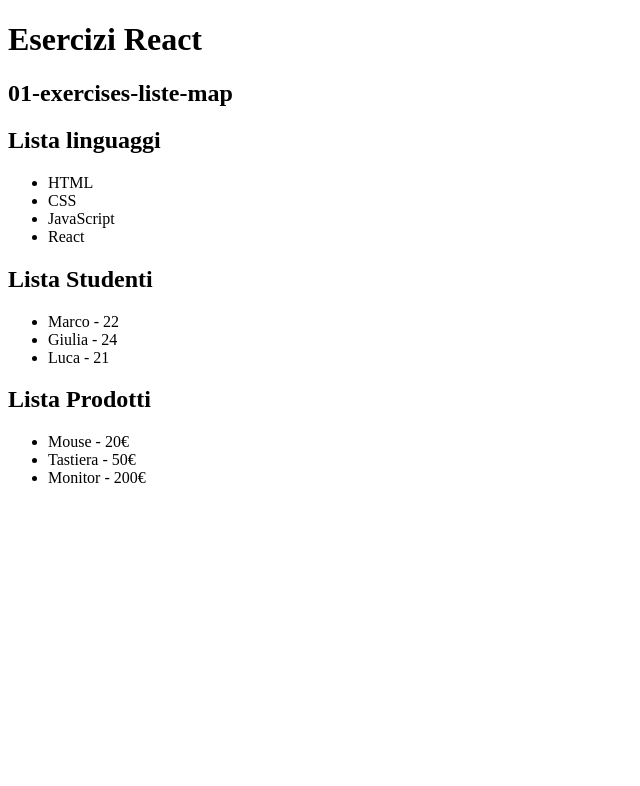
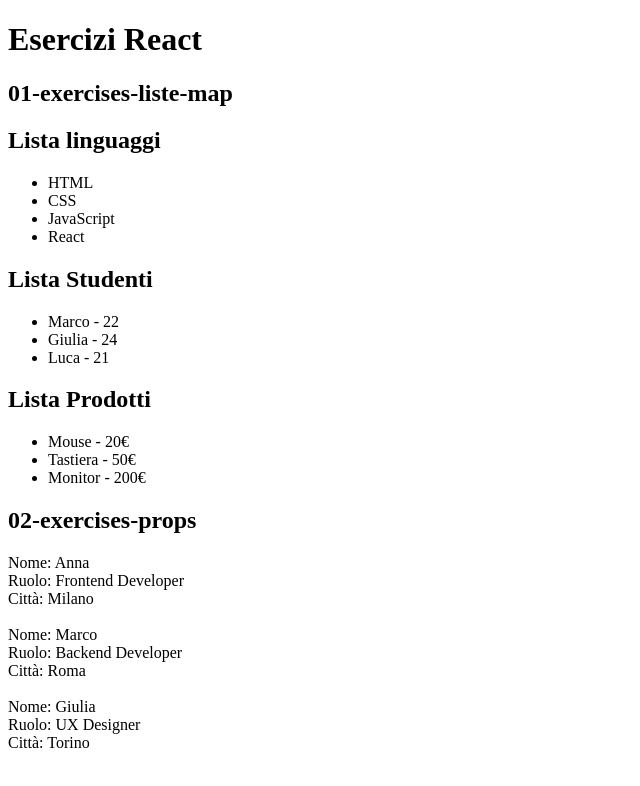
Before and after one commit to Damiana-Arangio/react-practice, a React (Vite) app: page / in a window 1280 px wide. Shown: the top 786 px of the page, without its empty margins (0-640 px from the left). Built offline with nearby package versions, Linux system fonts and the light colour scheme.

Commit message:
feat: aggiunto esercizio user list con props

```diff
--- a/src/App.jsx
+++ b/src/App.jsx
@@ -1,6 +1,7 @@
 import LanguagesList from "./exercises/01-liste-map/LanguagesList"
 import StudentsList from "./exercises/01-liste-map/StudentsList"
 import ProductsList from "./exercises/01-liste-map/ProductsList"
+import UserList from "./exercises/02-props/01-product-list-card/UserList"
 
 function App() {
 
@@ -11,6 +12,8 @@ function App() {
           <LanguagesList/>
           <StudentsList/>
           <ProductsList/>
+        <h2> 02-exercises-props </h2>
+          <UserList/>
     </>
   )
 }
--- /dev/null
+++ b/src/exercises/02-props/01-product-list-card/UserCard.jsx
@@ -0,0 +1,19 @@
+function UserCard(props) {
+
+    const {user} = props;
+
+    /*************
+        RENDER
+    *************/
+    return (
+        <>
+            <div>Nome: {user.name}</div>
+            <div>Ruolo: {user.role}</div>
+            <div>Città: {user.city}</div>
+            <br />
+
+        </>
+    );
+}
+
+export default UserCard;
--- /dev/null
+++ b/src/exercises/02-props/01-product-list-card/UserList.jsx
@@ -0,0 +1,26 @@
+import UserCard from "./UserCard";
+import users from "./users";
+
+function UserList() {
+
+    /*************
+        RENDER
+    *************/
+    return (
+        <>
+            <div>
+
+                {users.map( user => (
+                    <UserCard
+                        key={user.id}
+                        user={user}
+                    />
+                ))}
+
+            </div>
+
+        </>
+    );
+}
+
+export default UserList;
--- /dev/null
+++ b/src/exercises/02-props/01-product-list-card/users.js
@@ -0,0 +1,22 @@
+const users = [
+    {
+        id: 1,
+        name: "Anna",
+        role: "Frontend Developer",
+        city: "Milano"
+    },
+    {
+        id: 2,
+        name: "Marco",
+        role: "Backend Developer",
+        city: "Roma"
+    },
+    {
+        id: 3,
+        name: "Giulia",
+        role: "UX Designer",
+        city: "Torino"
+    }
+];
+
+export default users;
```
Also changed, not shown: src/exercises/02-props/01-product-list-card/Testo.txt (added).
